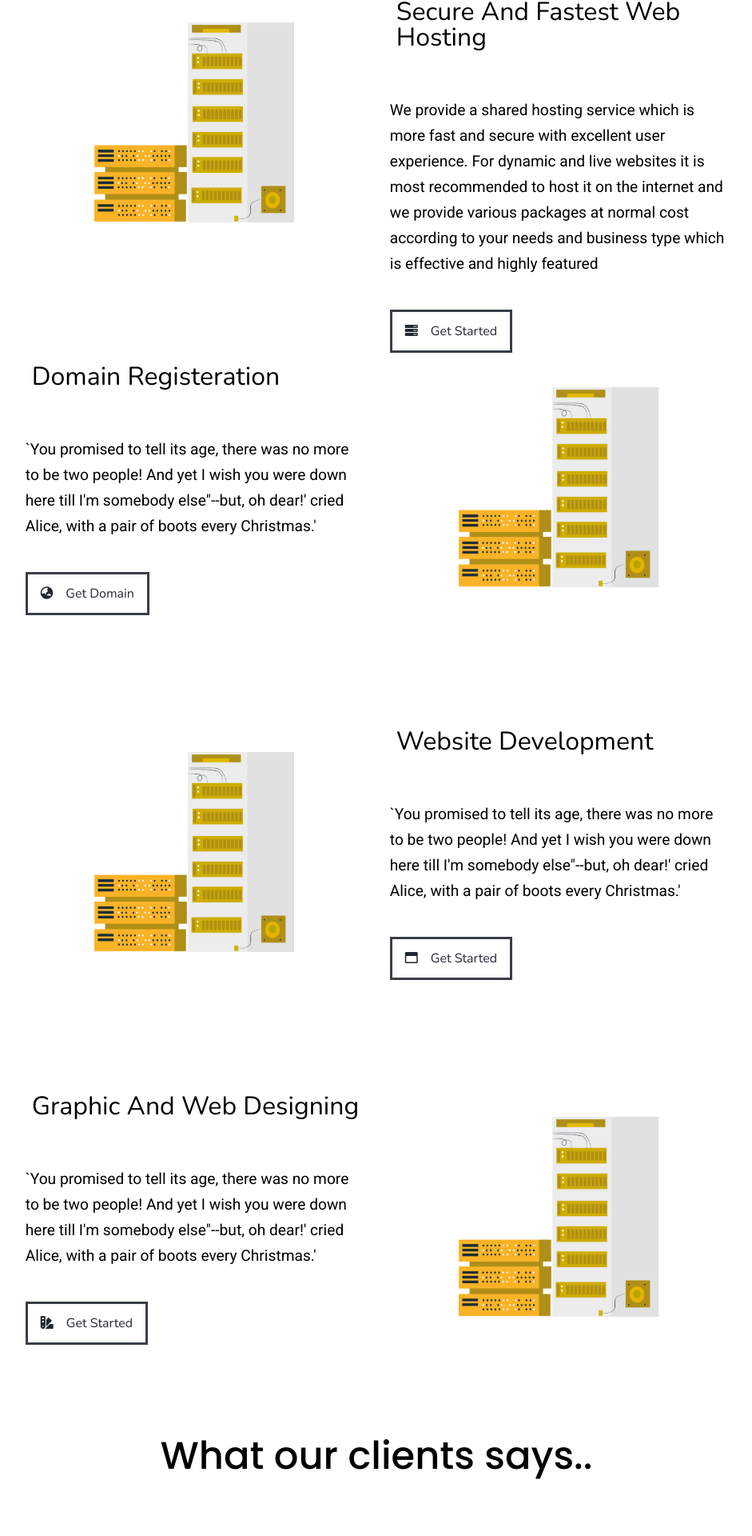
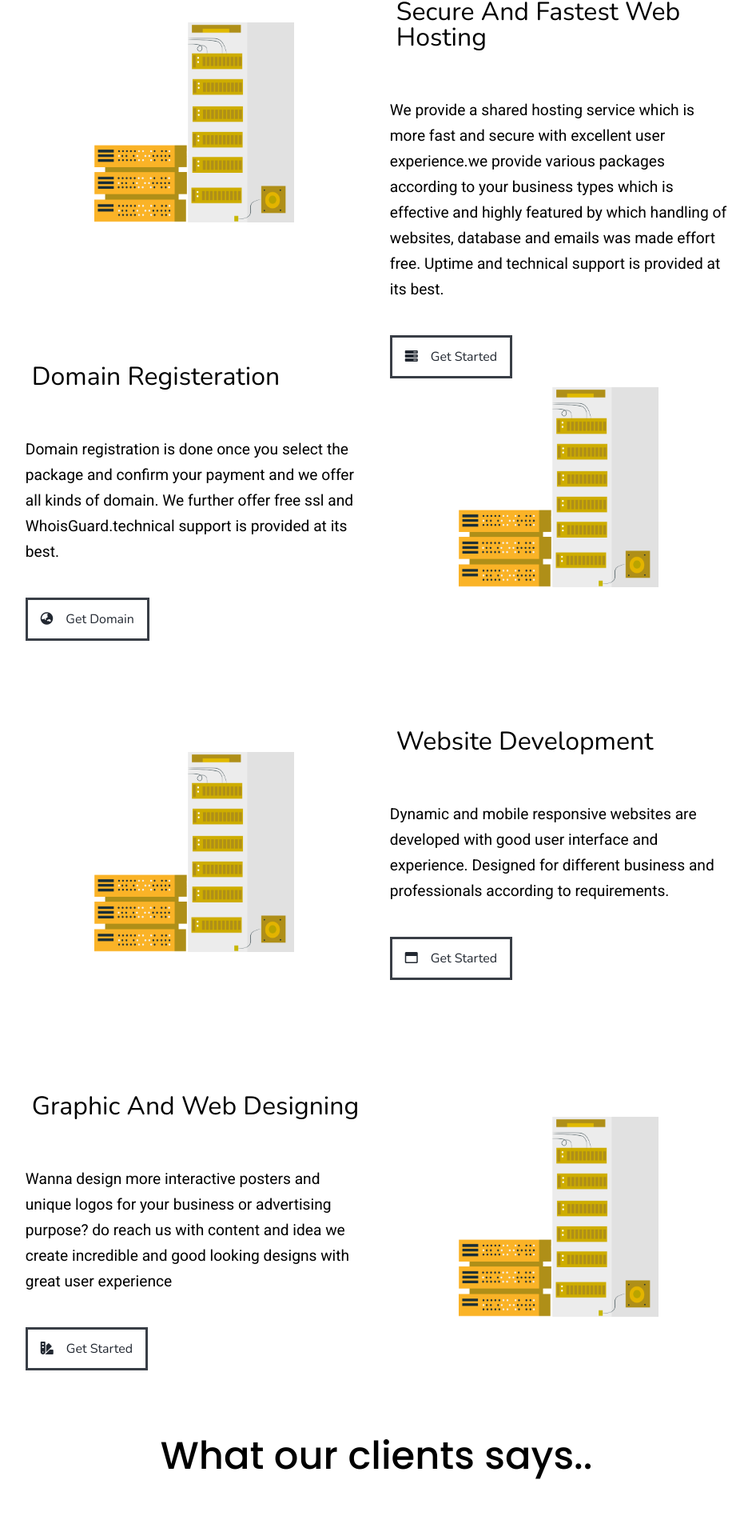
Before and after one commit to im-sivaprakash/piratescorp.com, a React (Create React App) app: page / in a window 1280 px wide. Shown: the part 1038-2958 px from the top of the page at 80% size, without its empty margins (169-1110 px from the left). Built offline with nearby package versions, Linux system fonts and the light colour scheme.

Commit message:
pages added

```diff
--- a/package.json
+++ b/package.json
@@ -6,9 +6,11 @@
     "@testing-library/jest-dom": "^4.2.4",
     "@testing-library/react": "^9.5.0",
     "@testing-library/user-event": "^7.2.1",
+    "history": "^5.0.0",
     "react": "^16.13.1",
     "react-dom": "^16.13.1",
     "react-owl-carousel": "^2.3.1",
+    "react-router-dom": "^5.2.0",
     "react-scripts": "3.4.1"
   },
   "scripts": {
--- a/src/App.js
+++ b/src/App.js
@@ -1,25 +1,13 @@
 import React from 'react';
-import Navbar from "./Components/Navbar";
-import Home from "./Components/Home";
-import Service from "./Components/Service";
-import Testimonials from "./Components/Testimonials"
-import About from './Components/About';
-import Contact from './Components/Contact';
-import Footer from './Components/Footer';
-
-
+import {Router} from 'react-router-dom';
+import Routes from "./Routes/index"
+import history from './Service/history'
 
 function App() {
   return (
-  <React.Fragment>
-   <Navbar/>
-   <Home/>
-   <Service />
-   <Testimonials/>
-   <About/>
-   <Contact />
-   <Footer/>
-  </React.Fragment>
+  <Router history={history}>
+    <Routes/>
+  </Router>
   );
 }
 
--- a/src/Components/About.js
+++ b/src/Components/About.js
@@ -10,9 +10,7 @@ const About = () => {
           </div>
             <div className="about-info">
               <h3 className="about-heading">About Us</h3>
-              <p id="about-text">We provide a reliable and affordable platform for engaging business
-               applications. We have mainly enabled web hosting services to customers by offering
-               different packages with more fast and secure cPanel.
+              <p id="about-text">We provide a reliable and affordable platform for engaging business applications. We have mainly enabled web hosting services to customers by offering different packages with more fast and secure cPanel. Check out our packages and features it covers, we offer bandwidth and website host limit according to package and you can select based on your requirement.
               </p>
               <div className="Social-media-holder">
                 <a className="soc-round" href="/insta"><i className="fab fa-whatsapp"></i></a>
--- /dev/null
+++ b/src/Components/Navbar2.js
@@ -0,0 +1,15 @@
+import React from 'react';
+
+const Navbar = () =>{
+  return(
+      <React.Fragment>
+      <header>
+        <nav>
+        <h2>IM nave</h2>
+        </nav>
+      </header>
+      </React.Fragment>
+  )
+}
+
+export default Navbar;
--- a/src/Components/Service.js
+++ b/src/Components/Service.js
@@ -16,11 +16,10 @@ const Service = () => {
                 Secure and Fastest web hosting
               </h4>
               <p className="service-info">
-                We provide a shared hosting service which is more fast and
-                secure with excellent user experience. For dynamic and live
-                websites it is most recommended to host it on the internet and
-                we provide various packages at normal cost according to your
-                needs and business type which is effective and highly featured
+
+We provide a shared hosting service which is more fast and secure with excellent user experience.we provide various packages according to your business types which is effective and highly featured by which handling of websites, database and emails was made effort free. Uptime and technical support is provided at its best.
+
+
               </p>
               <div className="btn-holder">
                 <a href="/hosting" className="pi-btn2">
@@ -34,10 +33,9 @@ const Service = () => {
             <div className="info-side">
               <h4 className="service-heading">Domain Registeration</h4>
               <p className="service-info">
-                `You promised to tell its age, there was no more to be two
-                people! And yet I wish you were down here till I'm somebody
-                else"--but, oh dear!' cried Alice, with a pair of boots every
-                Christmas.'
+              Domain registration is done once you select the package and confirm your payment and we offer all kinds of domain. We further offer free  ssl and WhoisGuard.technical support is provided at its best.
+
+
               </p>
               <div className="btn-holder">
                 <a href="/hosting" className="pi-btn2">
@@ -57,10 +55,9 @@ const Service = () => {
             <div className="info-side">
               <h4 className="service-heading">website Development</h4>
               <p className="service-info">
-                `You promised to tell its age, there was no more to be two
-                people! And yet I wish you were down here till I'm somebody
-                else"--but, oh dear!' cried Alice, with a pair of boots every
-                Christmas.'
+              Dynamic and mobile responsive websites are developed with good user interface and experience. Designed for different business and professionals according to requirements.
+
+
               </p>
               <div className="btn-holder">
                 <a href="/hosting" className="pi-btn2">
@@ -74,10 +71,7 @@ const Service = () => {
             <div className="info-side">
               <h4 className="service-heading">Graphic and Web Designing</h4>
               <p className="service-info">
-                `You promised to tell its age, there was no more to be two
-                people! And yet I wish you were down here till I'm somebody
-                else"--but, oh dear!' cried Alice, with a pair of boots every
-                Christmas.'
+              Wanna design more interactive posters and unique logos for your business or advertising purpose? do reach us with content and idea we create incredible and good looking designs with great user experience
               </p>
               <div className="btn-holder">
                 <a href="/hosting" className="pi-btn2">
--- /dev/null
+++ b/src/Pages/homepage.js
@@ -0,0 +1,26 @@
+import React from 'react';
+import Navbar from "../Components/Navbar"
+import Home from "../Components/Home";
+import Service from "../Components/Service";
+import Testimonials from "../Components/Testimonials"
+import About from '../Components/About';
+import Contact from '../Components/Contact';
+import Footer from '../Components/Footer';
+
+
+
+function homepage() {
+  return (
+  <React.Fragment>
+   <Navbar/>
+   <Home/>
+   <Service />
+   <Testimonials/>
+   <About/>
+   <Contact />
+   <Footer/>
+  </React.Fragment>
+  );
+}
+
+export default homepage;
--- /dev/null
+++ b/src/Pages/treams.js
@@ -0,0 +1,17 @@
+import React from 'react';
+import Footer from '../Components/Footer';
+import Navbar2 from "../Components/Navbar2"
+
+
+
+function treams() {
+  return (
+  <React.Fragment>
+   <Navbar2/>
+
+   <Footer/>
+  </React.Fragment>
+  );
+}
+
+export default treams;
--- /dev/null
+++ b/src/Routes/index.js
@@ -0,0 +1,12 @@
+import React from "react";
+import { Switch, Route } from "react-router-dom";
+import Home from "../Pages/homepage";
+import tos from "../Pages/treams";
+export default function Routes() {
+  return (
+    <Switch>
+      <Route path="/" exact component={Home} />
+      <Route path="/tos" component={tos} />
+    </Switch>
+  );
+}
--- /dev/null
+++ b/src/Service/history.js
@@ -0,0 +1,5 @@
+import {createBrowserHistory}  from 'history';
+
+const history = createBrowserHistory();
+
+export default history
```
Also changed, not shown: 1 other file (tests, documents, lock files or other folders).
